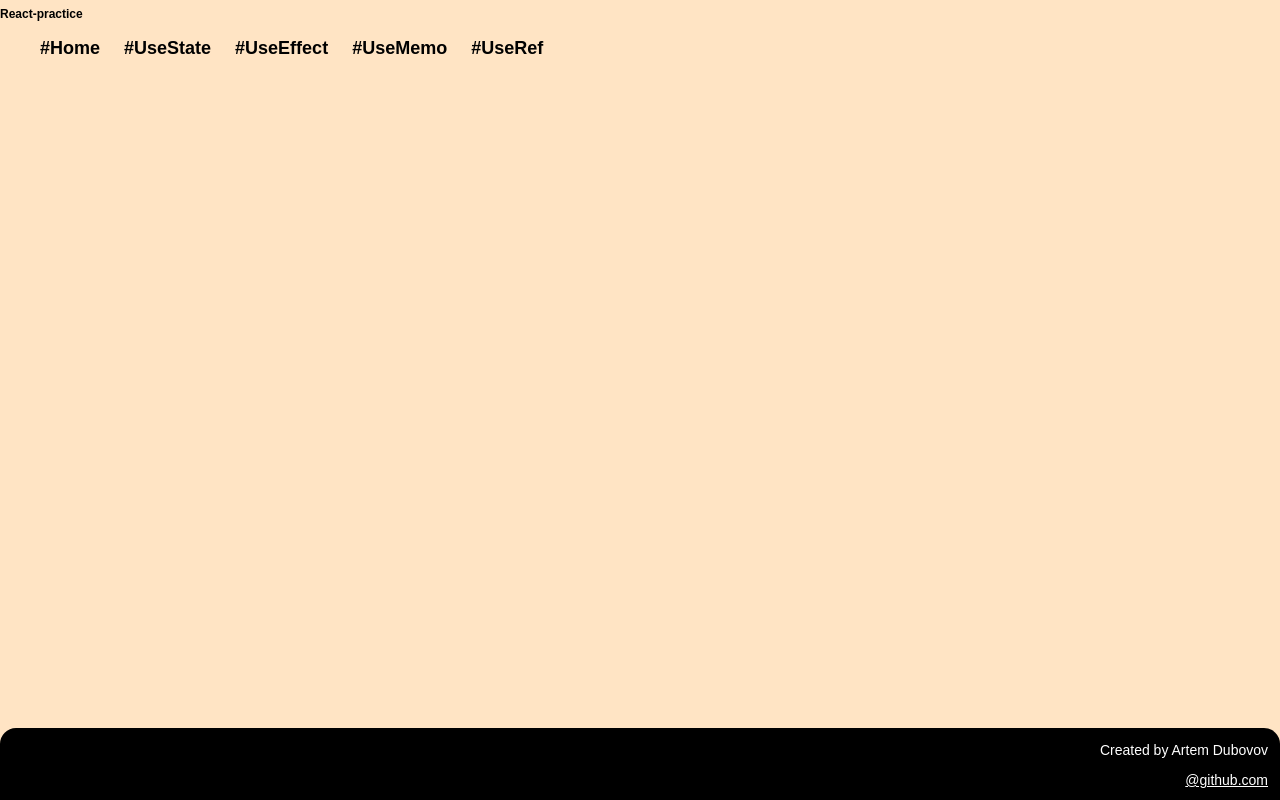
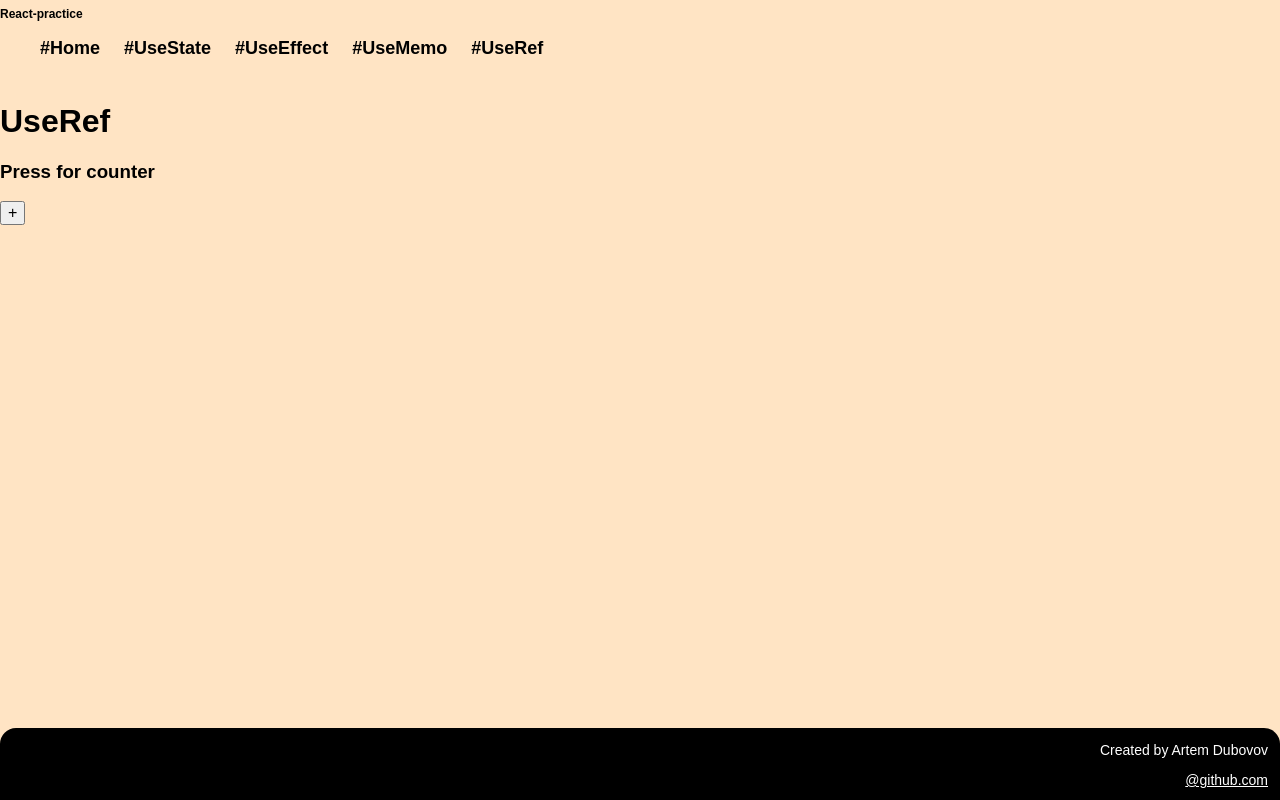
Before and after one commit to ArtemDubovov/-react-practice, a React (Create React App) app: page /useRef in a window 1280 px wide. Built offline with nearby package versions, Linux system fonts and the light colour scheme; a web font is replaced by a local one.

Commit message:
feat: add counterRef component

```diff
--- a/src/pages/HomePage/homePage.jsx
+++ b/src/pages/HomePage/homePage.jsx
@@ -10,9 +10,9 @@ function HomePage() {
             <h1>Home page</h1>
             {DATA_HOOKS.map(hook => {
                 return <div className="hook-item">
-                    <h2>{hook.name}</h2>
-                    <p>{hook.description}</p>
-                </div>
+                            <h2>{hook.name}</h2>
+                        <p>{hook.description}</p>
+                    </div>
             })}
         </div>
     )
--- a/src/pages/useMemoPage/useMemoPage.jsx
+++ b/src/pages/useMemoPage/useMemoPage.jsx
@@ -1,4 +1,4 @@
-import React, { useMemo, useState, useEffect } from "react";
+import { useMemo, useState, useEffect } from "react";
 import Post from "../../components/Post/Post";
 
 function UseMemoPage() {
--- /dev/null
+++ b/src/pages/useRefPage/components/CounterRef/CounterRef.jsx
@@ -0,0 +1,17 @@
+import React, { useRef } from "react";
+
+function CounterRef() {
+    const counterRef = useRef(0);
+    const handleClick = () => {
+        counterRef.current = ++counterRef.current;
+        alert(`Pressed ${counterRef.current}`);
+    };
+    return(
+        <>
+        <h3>Press for counter</h3>
+        <button onClick={handleClick}>+</button>
+        </>
+    )
+}
+
+export default CounterRef;
--- a/src/pages/useRefPage/useRefPage.jsx
+++ b/src/pages/useRefPage/useRefPage.jsx
@@ -1,10 +1,12 @@
 import React from "react";
+import CounterRef from "./components/CounterRef/CounterRef";
 
 function UseRefPage() {
     return (
-        <>
-
-        </>
+        <div className="page">
+            <h1>UseRef</h1>
+            <CounterRef />
+        </div>
     )
 }
 
```
Also changed, not shown: src/pages/useRefPage/components/CounterRef/style.css (added).
